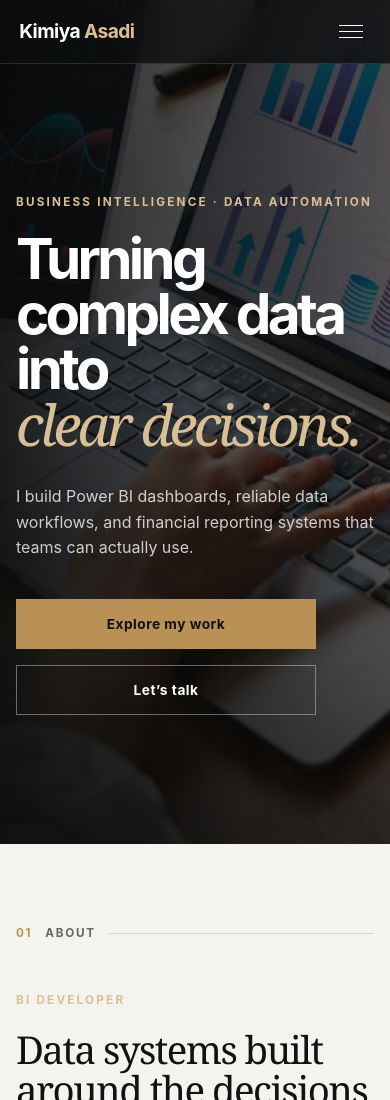
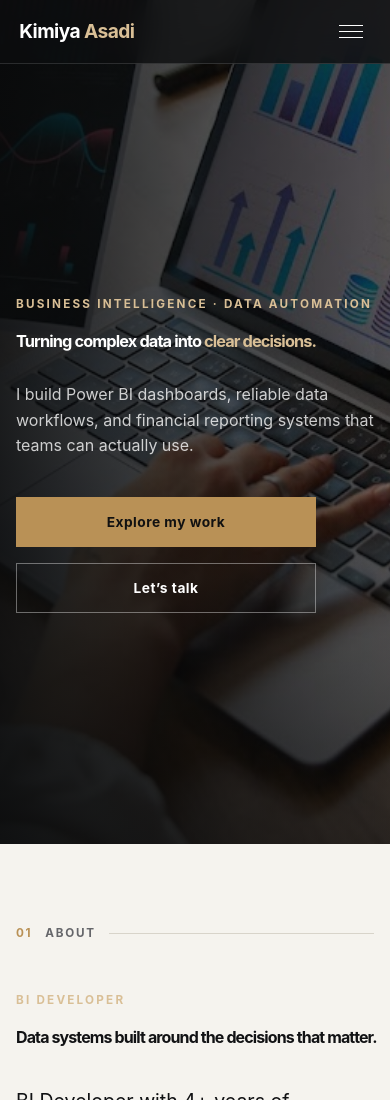
Before and after one commit to asadikimiya-dotcom/asadikimiya-dotcom.github.io, a plain HTML site: page index.html in a window 390 px wide. Shown: the top 1100 px of the page. Drawn offline with Linux system fonts and the light colour scheme.

Commit message:
Unify primary headings on one line

```diff
--- a/styles.css
+++ b/styles.css
@@ -33,8 +33,8 @@ a { color: inherit; }
 .hero-overlay { background: linear-gradient(90deg, rgba(8,9,10,.92) 0%, rgba(8,9,10,.70) 47%, rgba(8,9,10,.18) 100%), linear-gradient(0deg, rgba(8,9,10,.45), transparent 45%); }
 .hero-content { position: relative; z-index: 2; width: min(var(--max), calc(100% - 3rem)); margin: 0 auto; padding-top: 4rem; }
 .eyebrow, .kicker { margin: 0 0 1.2rem; color: var(--accent-light); font-size: .73rem; font-weight: 700; text-transform: uppercase; letter-spacing: .19em; }
-.hero h1 { max-width: 850px; margin: 0; font-size: clamp(3.1rem,7vw,6.9rem); line-height: .98; letter-spacing: -.065em; font-weight: 660; }
-.hero h1 em { display: block; color: var(--accent-light); font-family: Georgia, serif; font-weight: 400; }
+.hero h1 { max-width: none; margin: 0; font-size: clamp(.9rem,4.2vw,3.45rem); line-height: 1.05; letter-spacing: -.055em; font-weight: 660; white-space: nowrap; }
+.hero h1 em { display: inline; color: var(--accent-light); font: inherit; }
 .hero-copy { max-width: 620px; margin: 2rem 0 0; color: rgba(255,255,255,.78); font-size: clamp(1rem,1.7vw,1.25rem); }
 .hero-actions { display: flex; gap: 1rem; margin-top: 2.4rem; }
 .button { display: inline-flex; align-items: center; justify-content: center; min-height: 50px; padding: .75rem 1.35rem; text-decoration: none; font-size: .86rem; font-weight: 700; letter-spacing: .035em; transition: transform .2s ease, background .2s ease, color .2s ease; }
@@ -51,7 +51,7 @@ a { color: inherit; }
 .section-label span { color: var(--accent); }
 .section-label::after { content: ""; flex: 1; height: 1px; background: var(--line); }
 .about-grid { display: grid; grid-template-columns: .9fr 1.1fr; gap: clamp(3rem,8vw,8rem); }
-.about h2, .section-heading h2, .recommendation-intro h2, .contact h2 { margin: 0; font-family: Georgia, serif; font-size: clamp(2.4rem,5vw,4.8rem); font-weight: 400; line-height: 1.06; letter-spacing: -.04em; }
+.about h2, .section-heading h2, .recommendation-intro h2, .contact h2 { margin: 0; font-family: Inter, ui-sans-serif, -apple-system, BlinkMacSystemFont, "Segoe UI", sans-serif; font-size: clamp(1rem,3.2vw,4.45rem); font-weight: 660; line-height: 1.06; letter-spacing: -.055em; white-space: nowrap; }
 .about-copy { font-size: 1.04rem; color: #404146; }
 .about-copy > p:first-child { margin-top: 0; color: var(--ink); font-size: 1.22rem; }
 .skills { display: flex; flex-wrap: wrap; gap: .55rem; margin: 2rem 0; }
@@ -101,7 +101,7 @@ a { color: inherit; }
 .certificates { padding-top: 1rem; }
 
 .contact { padding: clamp(6rem,12vw,10rem) 1.5rem; text-align: center; background: var(--ink); color: var(--white); }
-.contact h2 { margin: 0 auto 2.5rem; max-width: 900px; font-size: clamp(3rem,7vw,6.5rem); }
+.contact h2 { margin: 0 auto 2.5rem; max-width: none; }
 .contact .button { max-width: 100%; overflow-wrap: anywhere; }
 footer { min-height: 120px; display: grid; grid-template-columns: 1fr auto 1fr; align-items: center; gap: 2rem; padding: 2rem clamp(1.5rem,4vw,4.5rem); background: #08090a; color: rgba(255,255,255,.55); font-size: .74rem; }
 footer .brand { color: var(--white); }
@@ -134,7 +134,7 @@ footer p:last-child { text-align: right; }
 @media (max-width: 640px) {
   .hero { height: auto; min-height: 100svh; }
   .hero-content { width: min(100% - 2rem, var(--max)); }
-  .hero h1 { font-size: clamp(3rem,14.5vw,4.6rem); }
+  .hero h1 { font-size: clamp(.9rem,4.2vw,3.45rem); }
   .hero-actions { align-items: stretch; flex-direction: column; max-width: 300px; }
   .scroll-cue { display: none; }
   .section { width: min(100% - 2rem, var(--max)); }
```
